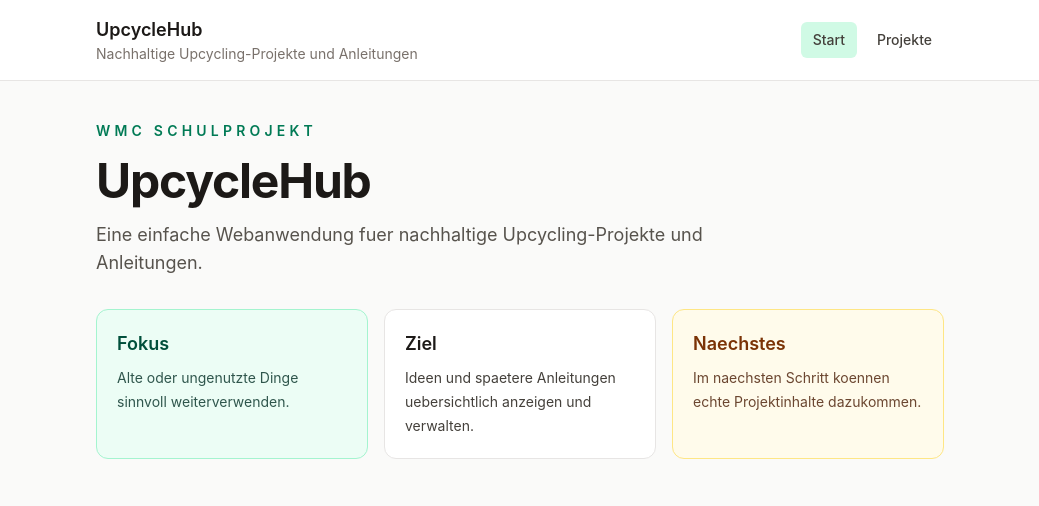
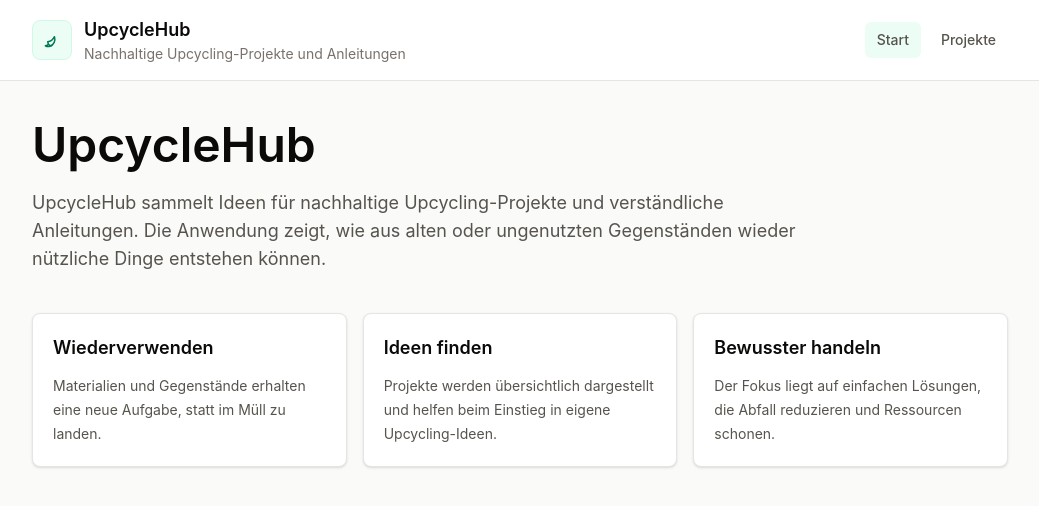
Before and after one commit to dwolken/UpcycleHub, a React (Vite) app in the folder upcyclehub/: page / in a window 1280 px wide. Shown: the top 506 px of the page, without its empty margins (120-1159 px from the left). Built offline with nearby package versions, Linux system fonts and the light colour scheme.

Commit message:
UPDATE: app shell und startseite überarbeitet

```diff
--- a/upcyclehub/src/App.jsx
+++ b/upcyclehub/src/App.jsx
@@ -1,37 +1,45 @@
 function App() {
   return (
-    <div className="space-y-8">
-      <section className="space-y-4">
-        <p className="text-sm font-semibold uppercase tracking-[0.3em] text-emerald-700">
-          WMC Schulprojekt
-        </p>
-        <h1 className="text-4xl font-bold tracking-tight md:text-5xl">
+    <div className="space-y-10">
+      <section className="max-w-3xl space-y-5">
+        <h1 className="text-4xl font-semibold text-stone-950 md:text-5xl">
           UpcycleHub
         </h1>
-        <p className="max-w-2xl text-base leading-7 text-stone-600 md:text-lg">
-          Eine einfache Webanwendung fuer nachhaltige Upcycling-Projekte und
-          Anleitungen.
+        <p className="text-base leading-7 text-stone-600 md:text-lg">
+          UpcycleHub sammelt Ideen für nachhaltige Upcycling-Projekte und
+          verständliche Anleitungen. Die Anwendung zeigt, wie aus alten oder
+          ungenutzten Gegenständen wieder nützliche Dinge entstehen können.
         </p>
       </section>
 
       <section className="grid gap-4 md:grid-cols-3">
-        <article className="rounded-xl border border-emerald-200 bg-emerald-50 p-5">
-          <h2 className="text-lg font-semibold text-emerald-900">Fokus</h2>
-          <p className="mt-2 text-sm leading-6 text-emerald-950/80">
-            Alte oder ungenutzte Dinge sinnvoll weiterverwenden.
+        <article className="rounded-lg border border-stone-200 bg-white p-5 shadow-sm">
+          <h2 className="text-lg font-semibold text-stone-950">
+            Wiederverwenden
+          </h2>
+          <p className="mt-3 text-sm leading-6 text-stone-600">
+            Materialien und Gegenstände erhalten eine neue Aufgabe, statt im
+            Müll zu landen.
           </p>
         </article>
-        <article className="rounded-xl border border-stone-200 bg-white p-5">
-          <h2 className="text-lg font-semibold text-stone-900">Ziel</h2>
-          <p className="mt-2 text-sm leading-6 text-stone-700">
-            Ideen und spaetere Anleitungen uebersichtlich anzeigen und
-            verwalten.
+
+        <article className="rounded-lg border border-stone-200 bg-white p-5 shadow-sm">
+          <h2 className="text-lg font-semibold text-stone-950">
+            Ideen finden
+          </h2>
+          <p className="mt-3 text-sm leading-6 text-stone-600">
+            Projekte werden übersichtlich dargestellt und helfen beim Einstieg
+            in eigene Upcycling-Ideen.
           </p>
         </article>
-        <article className="rounded-xl border border-amber-200 bg-amber-50 p-5">
-          <h2 className="text-lg font-semibold text-amber-900">Naechstes</h2>
-          <p className="mt-2 text-sm leading-6 text-amber-950/80">
-            Im naechsten Schritt koennen echte Projektinhalte dazukommen.
+
+        <article className="rounded-lg border border-stone-200 bg-white p-5 shadow-sm">
+          <h2 className="text-lg font-semibold text-stone-950">
+            Bewusster handeln
+          </h2>
+          <p className="mt-3 text-sm leading-6 text-stone-600">
+            Der Fokus liegt auf einfachen Lösungen, die Abfall reduzieren und
+            Ressourcen schonen.
           </p>
         </article>
       </section>
--- a/upcyclehub/src/routes/__root.jsx
+++ b/upcyclehub/src/routes/__root.jsx
@@ -5,7 +5,6 @@ import {
   Outlet,
   createRootRoute,
 } from '@tanstack/react-router'
-import { TanStackRouterDevtools } from '@tanstack/react-router-devtools'
 
 export const Route = createRootRoute({
   component: RootLayout,
@@ -13,17 +12,36 @@ export const Route = createRootRoute({
 
 function RootLayout() {
   const linkClassName =
-    'rounded-md px-3 py-2 text-sm font-medium text-stone-700 transition hover:bg-stone-100'
+    'rounded-md px-3 py-2 text-sm font-medium text-stone-600 transition hover:bg-stone-100 hover:text-stone-950'
 
   return (
     <div className="min-h-screen bg-stone-50 text-stone-900">
       <header className="border-b border-stone-200 bg-white">
-        <div className="mx-auto flex max-w-4xl flex-col gap-4 px-6 py-4 md:flex-row md:items-center md:justify-between">
-          <div>
-            <p className="text-lg font-semibold">UpcycleHub</p>
-            <p className="text-sm text-stone-500">
-              Nachhaltige Upcycling-Projekte und Anleitungen
-            </p>
+        <div className="mx-auto flex max-w-5xl flex-col gap-4 px-6 py-4 md:flex-row md:items-center md:justify-between">
+          <div className="flex items-center gap-3">
+            <div className="flex h-10 w-10 items-center justify-center rounded-lg border border-emerald-100 bg-emerald-50 text-emerald-700">
+              <svg
+                className="h-5 w-5"
+                viewBox="0 0 24 24"
+                fill="none"
+                stroke="currentColor"
+                strokeWidth="1.8"
+                strokeLinecap="round"
+                strokeLinejoin="round"
+                aria-hidden="true"
+              >
+                <path d="M7 14c3.5 0 6-2 8-6 1.5 5-1 10-5.5 11.5-2 .7-4.1.3-5.5-.5 1-.1 2-.5 3-1.2" />
+                <path d="M7 14c0 2.5 1.3 4.3 4 5" />
+              </svg>
+            </div>
+            <div>
+              <p className="text-lg font-semibold text-stone-950">
+                UpcycleHub
+              </p>
+              <p className="text-sm text-stone-500">
+                Nachhaltige Upcycling-Projekte und Anleitungen
+              </p>
+            </div>
           </div>
 
           <nav className="flex gap-2">
@@ -31,14 +49,14 @@ function RootLayout() {
               to="/"
               className={linkClassName}
               activeOptions={{ exact: true }}
-              activeProps={{ className: `${linkClassName} bg-emerald-100 text-emerald-900` }}
+              activeProps={{ className: `${linkClassName} bg-emerald-50 text-emerald-800` }}
             >
               Start
             </Link>
             <Link
               to="/projects"
               className={linkClassName}
-              activeProps={{ className: `${linkClassName} bg-emerald-100 text-emerald-900` }}
+              activeProps={{ className: `${linkClassName} bg-emerald-50 text-emerald-800` }}
             >
               Projekte
             </Link>
@@ -46,13 +64,9 @@ function RootLayout() {
         </div>
       </header>
 
-      <main className="mx-auto max-w-4xl px-6 py-10">
+      <main className="mx-auto max-w-5xl px-6 py-10">
         <Outlet />
       </main>
-
-      {import.meta.env.DEV ? (
-        <TanStackRouterDevtools position="bottom-right" />
-      ) : null}
     </div>
   )
 }
--- a/upcyclehub/src/routes/projects.jsx
+++ b/upcyclehub/src/routes/projects.jsx
@@ -16,7 +16,7 @@ function ProjectsPage() {
         Upcycling-Projekte
       </h1>
       <p className="max-w-2xl text-base leading-7 text-stone-600">
-        Hier werden spaeter die Upcycling-Projekte angezeigt.
+        Hier findest du eine Übersicht der Upcycling-Projekte.
       </p>
     </section>
   )
```
